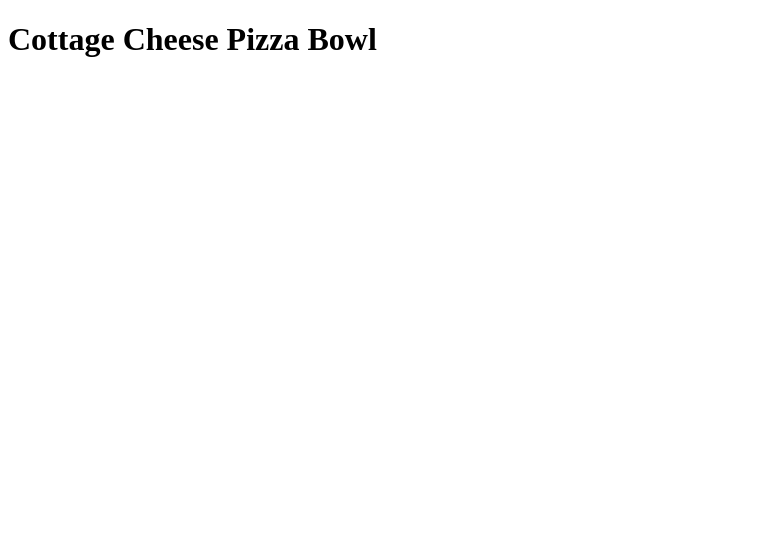
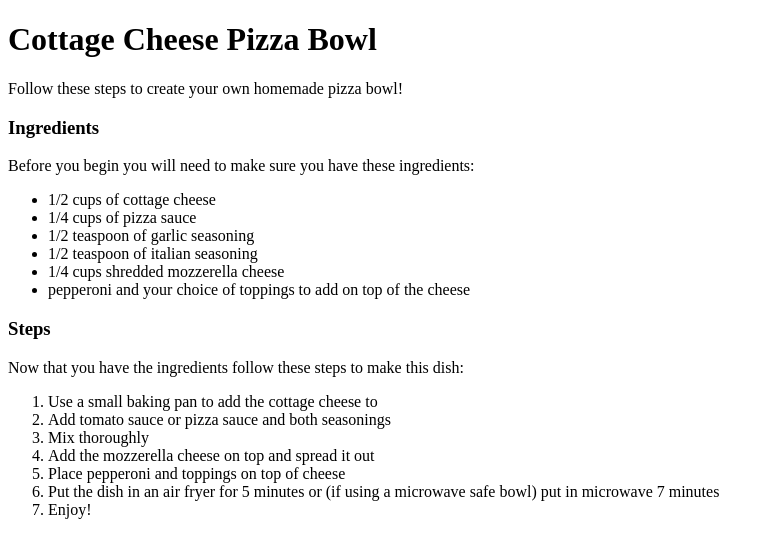
Before and after one commit to dylt97/odin-recipes, a plain HTML site: page recipePages/pizzaBowl.html in a window 1280 px wide. Shown: the whole page, without its empty margins (0-774 px from the left). Drawn offline with Linux system fonts and the light colour scheme.

Commit message:
Create lists for the pizza bowl recipe recipe
I created an unordered list for the ingredients and an ordered list
for the steps to follow. I added headers and finished the recipe page.

```diff
--- a/recipePages/pizzaBowl.html
+++ b/recipePages/pizzaBowl.html
@@ -6,5 +6,28 @@
     </head>
     <body>
         <h1>Cottage Cheese Pizza Bowl</h1>
+            <p>Follow these steps to create your own homemade pizza bowl!</p>
+        <h3>Ingredients</h3>
+            <p>Before you begin you will need to make sure you have these ingredients:</p>
+         <ul>
+            <li>1/2 cups of cottage cheese</li>
+            <li>1/4 cups of pizza sauce</li>
+            <li>1/2 teaspoon of garlic seasoning</li>
+            <li>1/2 teaspoon of italian seasoning</li>
+            <li>1/4 cups shredded mozzerella cheese</li>
+            <li>pepperoni and your choice of toppings to add on top of the cheese</li>
+         </ul>
+        <h3>Steps</h3>
+         <p>Now that you have the ingredients follow these steps to make this dish:</p>
+         <ol>
+            <li>Use a small baking pan to add the cottage cheese to</li>
+            <li>Add tomato sauce or pizza sauce and both seasonings</li>
+            <li>Mix thoroughly</li>
+            <li>Add the mozzerella cheese on top and spread it out</li>
+            <li>Place pepperoni and toppings on top of cheese</li>
+            <li>Put the dish in an air fryer for 5 minutes or (if using a microwave safe
+                bowl) put in microwave 7 minutes</li>
+            <li>Enjoy!</li>
+         </ol>
     </body>
 </html>
```
